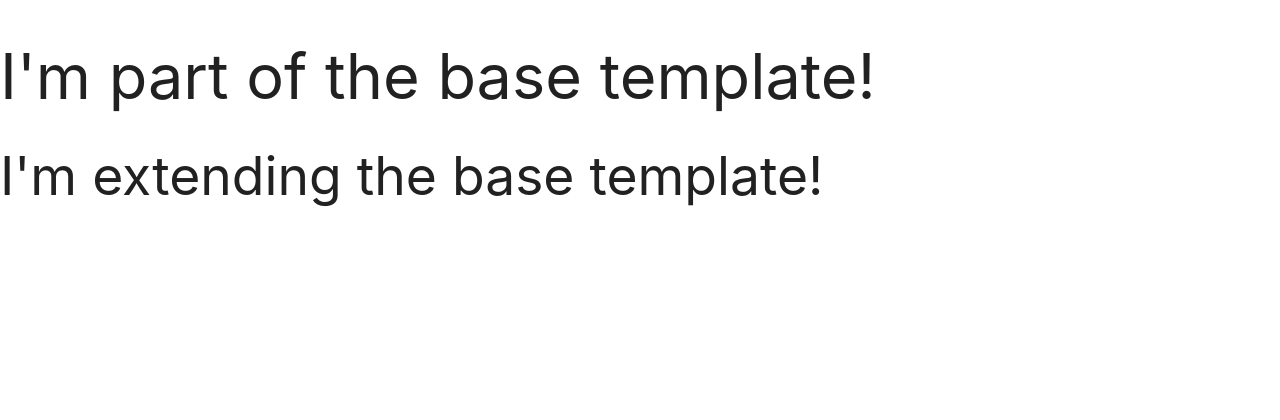
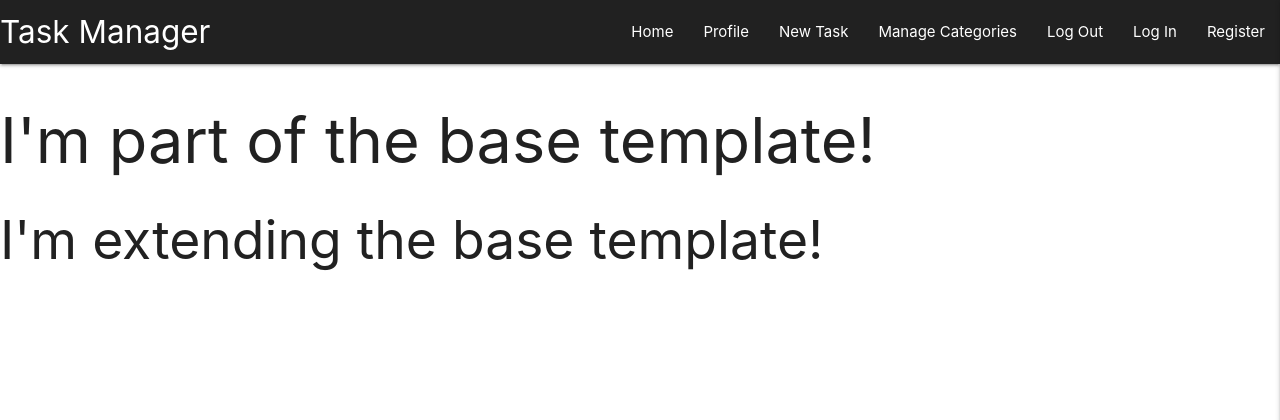
Before and after one commit to juliandavid-garcia/flask-task-manager-project, a Flask app: page / in a window 1280 px wide. Shown: the top 420 px of the page. Run offline with Flask 2, Linux system fonts and the light colour scheme; data that the repository does not hold is empty; some libraries are stand-ins or nearby versions.

Commit message:
Add materialized navbar

```diff
--- a/static/js/script.js
+++ b/static/js/script.js
@@ -0,0 +1,3 @@
+$(document).ready(function(){
+    $('.sidenav').sidenav({edge: "right"});
+  });
--- a/templates/base.html
+++ b/templates/base.html
@@ -12,8 +12,41 @@
     {% endblock %}
     <title>Task Manager</title>
 </head>
+<body>
+    <header>
+        <!--top navbar-->
+        <nav class="nav-extended text-shadow grey darken-4">
+            <div class="nav-wrapper">
+            <a href="{{ url_for('get_tasks') }}" class="brand-logo">Task Manager</a>
+            <a href="#" data-target="mobile-demo" class="sidenav-trigger right"><i class="fas fa-bars"></i></a>
+            <ul class="right hide-on-med-and-down">
+                <li><a href="{{ url_for('get_tasks') }}">Home</a></li>
+                <li><a href="#">Profile</a></li>
+                <li><a href="#">New Task</a></li>
+                <li><a href="#">Manage Categories</a></li>
+                <li><a href="#">Log Out</a></li>
+                <li><a href="#">Log In</a></li>
+                <li><a href="#">Register</a></li>
 
-<body>
+            </ul>
+            </div>
+        </nav>
+        <!--mobile sidenavbar-->
+        <ul class="sidenav" id="mobile-demo">
+            <li>
+                <h4 class="center-align grey-text text-darken-4">Task Manager</h4>
+            </li>
+            <li><a href="{{ url_for('get_tasks') }}">Home</a></li>
+            <li><a href="#">Profile</a></li>
+            <li><a href="#">New Task</a></li>
+            <li><a href="#">Manage Categories</a></li>
+            <li><a href="#">Log Out</a></li>
+            <li><a href="#">Log In</a></li>
+            <li><a href="#">Register</a></li>
+        </ul>
+    </header>
+
+
     <h1>I'm part of the base template!</h1>
     {% block content%}
     {% endblock %}
```
Also changed, not shown: env copy 2.py (added, +7 -0 lines), env copy.py (deleted, +0 -7 lines).
